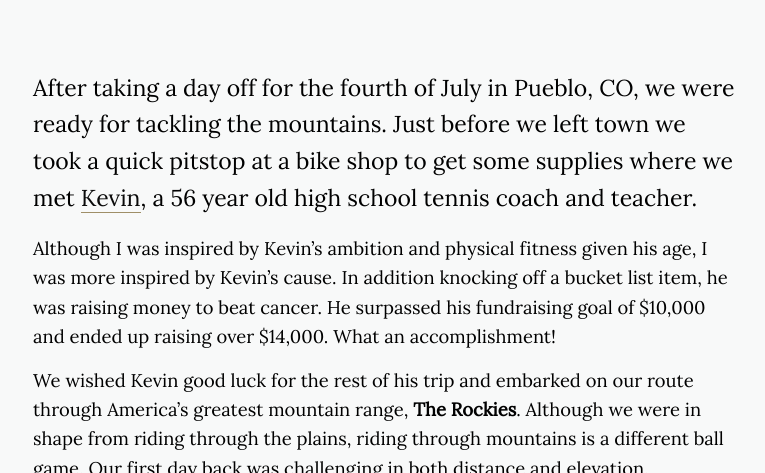
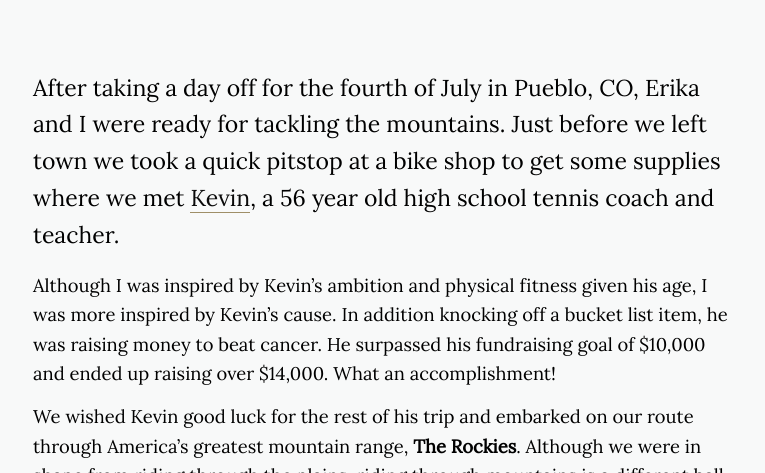
Before and after one commit to adrielklein/test-site, a Jekyll site: the page built from _posts/2016-07-31-up-the-rockies.markdown, in a window 1280 px wide and 900 px high, scrolled down 461 px, cut to the strip 187-660 px from the top of the window. Shown: the whole strip, without its empty margins (255-1020 px from the left). Built offline with Jekyll 4.4.1, drawn with Linux system fonts in a browser that asks for light colours; nearby versions of some CDN libraries.

Commit message:
minor edits

```diff
--- a/_posts/2016-07-31-up-the-rockies.markdown
+++ b/_posts/2016-07-31-up-the-rockies.markdown
@@ -9,7 +9,7 @@ image: https://scontent.fsnc1-2.fna.fbcdn.net/t31.0-8/15068908_10207855631808940
 image-sm: https://scontent.fsnc1-2.fna.fbcdn.net/t31.0-8/15068908_10207855631808940_8419438851920922043_o.jpg
 ---
 
-After taking a day off for the fourth of July in Pueblo, CO, we were ready for tackling the mountains. Just before we left town we took a quick pitstop at a bike shop to get some supplies where we met [Kevin]((https://www.crazyguyonabike.com/doc/?doc_id=17523)), a 56 year old high school tennis coach and teacher.
+After taking a day off for the fourth of July in Pueblo, CO, Erika and I were ready for tackling the mountains. Just before we left town we took a quick pitstop at a bike shop to get some supplies where we met [Kevin]((https://www.crazyguyonabike.com/doc/?doc_id=17523)), a 56 year old high school tennis coach and teacher.
 
 Although I was inspired by Kevin's ambition and physical fitness given his age, I was more inspired by Kevin's cause. In addition knocking off a bucket list item, he was raising money to beat cancer. He surpassed his fundraising goal of $10,000 and ended up raising over $14,000. What an accomplishment!
 
```
